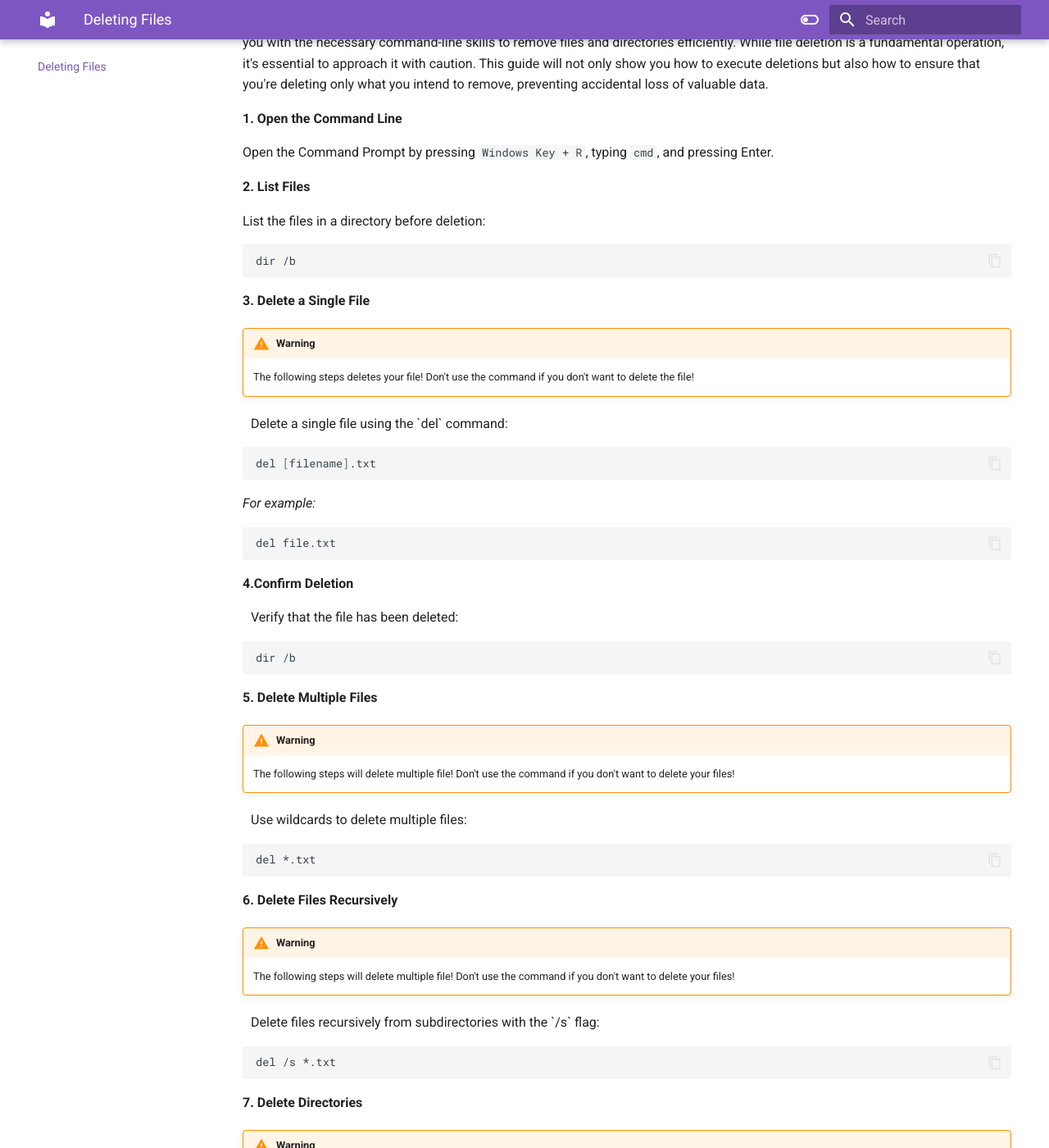
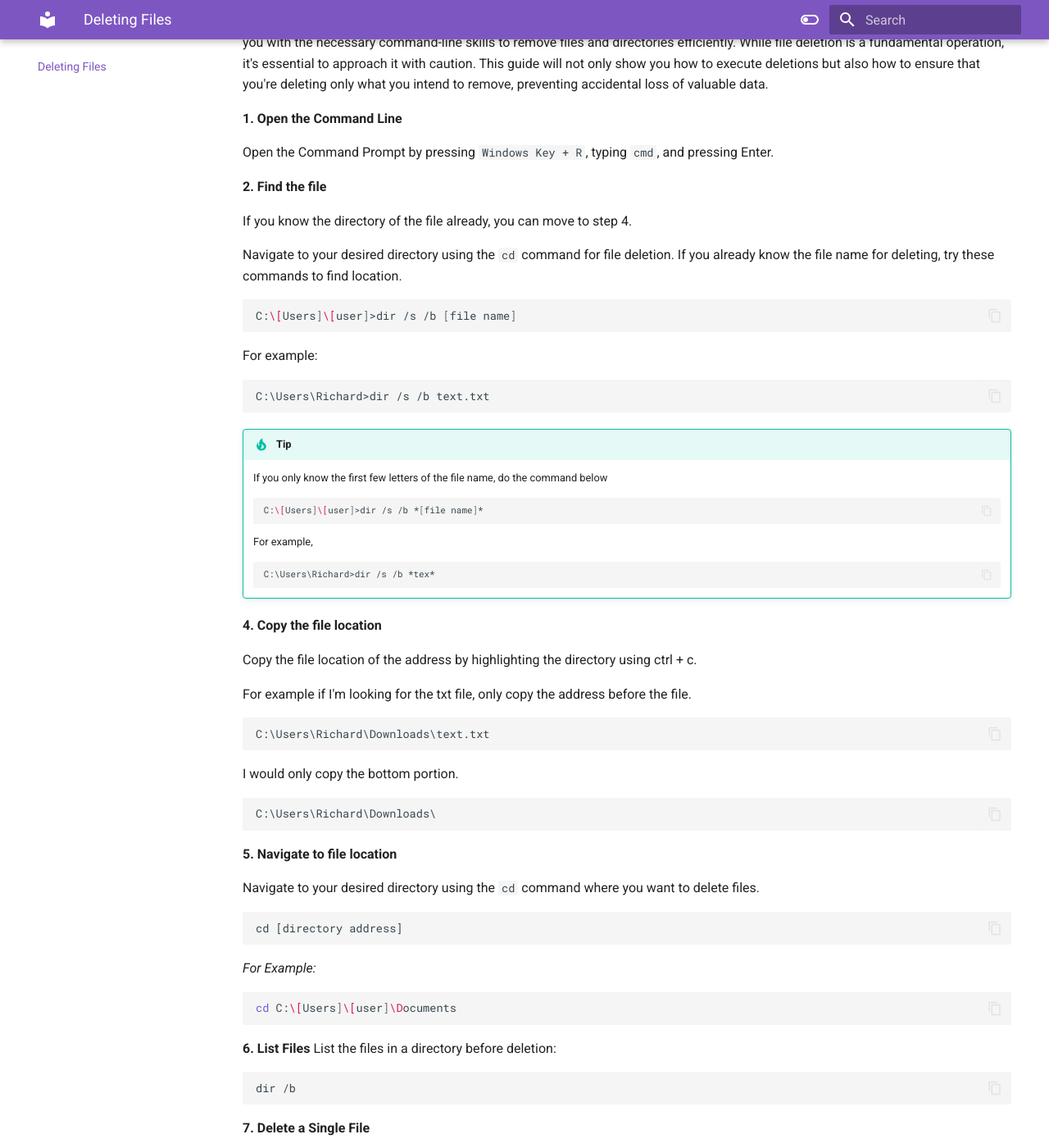
Before and after one commit to RichardLi6/UsingCommandLine, an MkDocs documentation site: the page built from docs/DeletingFiles.md, in a window 1280 px wide and 1400 px high, scrolled down 426 px. Shown: the whole window at 82% size. Built offline with MkDocs 1.6.1 and Material for MkDocs 9.7.7, drawn with Linux system fonts in a browser that asks for light colours; some of the changed text lies outside the part shown.

Commit message:
Change file names too!

````diff
--- a/docs/DeletingFiles.md
+++ b/docs/DeletingFiles.md
@@ -17,14 +17,63 @@ The following is the guide on deleting files using the Windows Command Prompt. T
 Open the Command Prompt by pressing `Windows Key + R`, typing `cmd`, and pressing
 Enter.
 
-<b> 2. List Files </b>
+<b> 2. Find the file </b>
 
+If you know the directory of the file already, you can move to step 4.
+
+Navigate to your desired directory using the `cd` command for file deletion. If you already know the file name for deleting, try these commands to find location.
+```bash
+C:\[Users]\[user]>dir /s /b [file name]
+```
+For example:
+```
+C:\Users\Richard>dir /s /b text.txt
+```
+!!! tip
+    If you only know the first few letters of the file name, do the command below
+    ```bash
+    C:\[Users]\[user]>dir /s /b *[file name]*
+    ```
+
+    For example,
+    ```
+    C:\Users\Richard>dir /s /b *tex*
+    ```
+<b> 4. Copy the file location </b>
+
+Copy the file location of the address by highlighting the directory using ctrl + c.
+
+For example if I'm looking for the txt file, only copy the address before the file.
+```
+C:\Users\Richard\Downloads\text.txt
+```
+I would only copy the bottom portion.
+```
+C:\Users\Richard\Downloads\
+```
+
+
+<b> 5. Navigate to file location </b>
+
+Navigate to your desired directory using the `cd` command where you want to delete files.
+
+```
+cd [directory address]
+```
+
+<i> For Example: </i>
+```bash
+cd C:\[Users]\[user]\Documents
+```
+
+
+<b> 6. List Files </b>
 List the files in a directory before deletion:
 ```bash
 dir /b
 ```
 
-<p> <b> 3. Delete a Single File</b> </p>
+<b> 7. Delete a Single File</b>
 !!! warning
     The following steps deletes your file! Don't use the command if you
     don't want to delete the file!
@@ -39,56 +88,50 @@ del [filename].txt
 del file.txt
 ```
 
-<b> 4.Confirm Deletion</b>
-<ol> Verify that the file has been deleted:</ol>
+<b> 8. Confirm Deletion</b>
+
+Verify that the file has been deleted:
 
 ```bash
 dir /b
 ```
 
-<b> 5. Delete Multiple Files</b>
+<b> 9. Delete Multiple Files</b>
 !!! warning
     The following steps will delete multiple file! Don't use the command
     if you don't want to delete your files!
 
-<ol> Use wildcards to delete multiple files:</ol>
+Use wildcards to delete multiple files:
 
 ```bash
 del *.txt
 ```
 
-<b> 6. Delete Files Recursively</b>
-!!! warning
-    The following steps will delete multiple file! Don't use the command
-    if you don't want to delete your files!
-<ol> Delete files recursively from subdirectories with the `/s` flag:</ol>
+<b> 10. Delete Directories</b>
 
-```bash
-del /s *.txt
-```
-
-<b> 7. Delete Directories</b>
 !!! warning
     The following steps will delete directories! Don't use the command if
     you don't want to delete your directories!
-<ol> Remove entire directories using `rmdir` or `rd`: </ol>
+Remove entire directories using `rmdir` or `rd`:
 
 ```bash
 rmdir /s /q C:\path\to\directory
 ```
 
-<b> 8. Secure Deletion</b>
-<ol> For secure deletion, use a third-party tool like `sdelete` from Sysinternals: </ol>
+<b> 11. Secure Deletion</b>
+
+For secure deletion, use a third-party tool like `sdelete` from Sysinternals:
 
 ```bash
 sdelete -p 3 filename.txt
 ```
 
-<b> 9. Empty Recycle Bin</b>
+<b> 12. Empty Recycle Bin</b>
 !!! warning
     The following steps will empty your recycle bin! Don't use the command
     if you don't want to empty your recycle bin!
-<ol> Empty the recycle bin via the command line: </ol>
+
+Empty the recycle bin via the command line:
 
 ```bash
 rd /s /q C:\$Recycle.Bin
--- a/mkdocs.yml
+++ b/mkdocs.yml
@@ -43,3 +43,10 @@ markdown_extensions:
   - pymdownx.emoji:
       emoji_index: !!python/name:materialx.emoji.twemoji
       emoji_generator: !!python/name:materialx.emoji.to_svg
+nav:
+  - Home: "index.md"
+  - Organize Files: "OrganizeFiles.md"
+  - Search and Move Files: "SearchMove.md"
+  - Deleting Files: "DeletingFiles.md"
+  - Glossary: "glossary.md"
+  - Troubleshooting: "Troubleshooting.md"
````
Also changed, not shown: other parts of docs/DeletingFiles.md (+1 -1 lines), docs/index.md (+7 -19 lines), docs/OrganizeFiles.md (renamed from docs/D-organizeFile.md), docs/SearchMove.md (renamed from docs/De-SearchMove.md).
